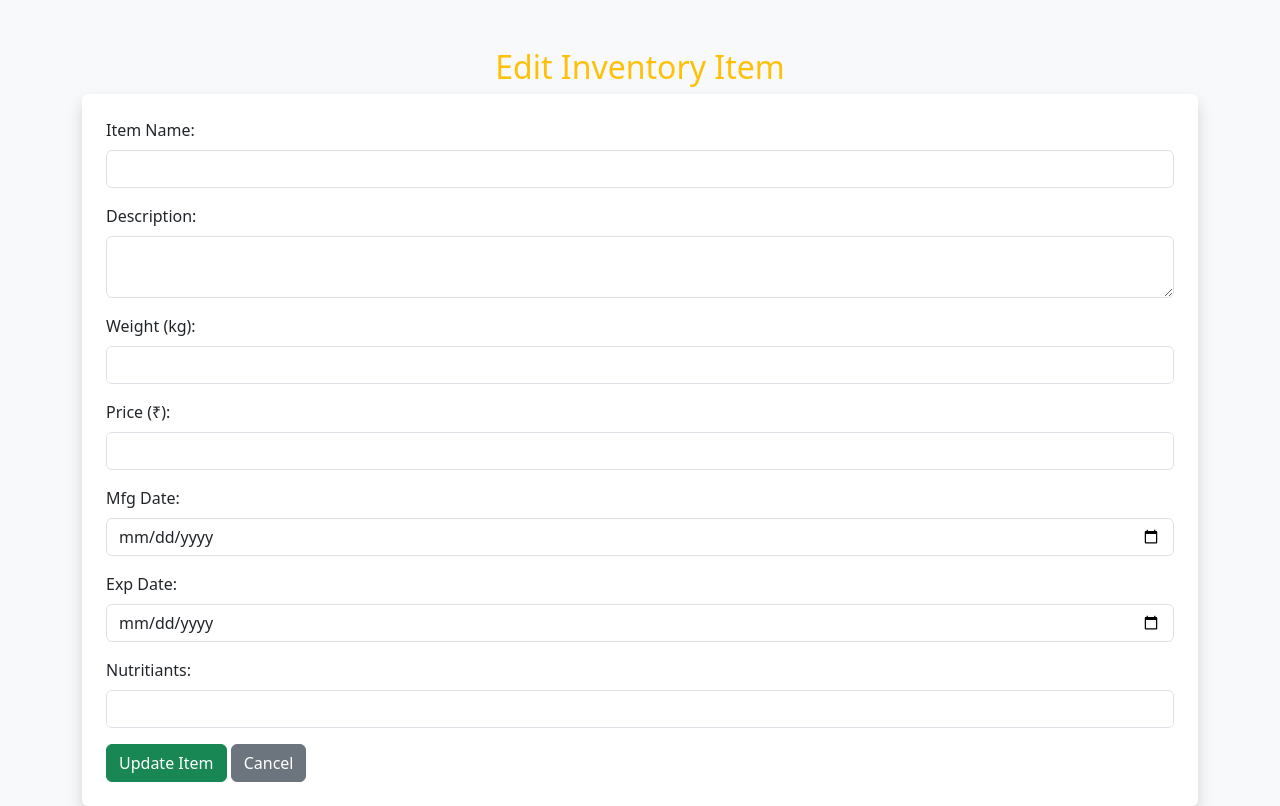
After one commit to MakMohanK/KITCHEN_INV_TRACKING, a Flask app: template templates/edit.html in a window 1280 px wide. The commit adds this page. Run offline with Flask 3, Linux system fonts and the light colour scheme; the template is opened without the code that fills it, so the values that code supplies are empty.

Commit message:
adding the edit record option

```diff
--- a/app.py
+++ b/app.py
@@ -38,5 +38,40 @@ def show_inventory():
     conn.close()
     return render_template('inventory.html', items=items)
 
+@app.route('/edit/<int:item_id>')
+def edit_item(item_id):
+    conn = get_db_connection()
+    cursor = conn.cursor(pymysql.cursors.DictCursor)
+    cursor.execute("SELECT * FROM inventory WHERE Id = %s", (item_id,))
+    item = cursor.fetchone()
+    conn.close()
+
+    if not item:
+        return "Item not found", 404
+
+    return render_template('edit.html', item=item)
+
+@app.route('/update/<int:item_id>', methods=['POST'])
+def update_item(item_id):
+    item_name = request.form['item_name']
+    description = request.form['description']
+    weight = request.form['weight']
+    price = request.form['price']
+    mfg_date = request.form['mfg_date']
+    exp_date = request.form['exp_date']
+    nutritiants = request.form['nutritiants']
+
+    conn = get_db_connection()
+    cursor = conn.cursor()
+    cursor.execute('''
+        UPDATE inventory
+        SET Item_Name=%s, Description=%s, Weight=%s, Price=%s, Mfg_Date=%s, Exp_Date=%s, Nutritiants=%s
+        WHERE Id=%s
+    ''', (item_name, description, weight, price, mfg_date, exp_date, nutritiants, item_id))
+    conn.commit()
+    conn.close()
+
+    return redirect('/inventory')
+
 if __name__ == '__main__':
     app.run(debug=True)
--- /dev/null
+++ b/templates/edit.html
@@ -0,0 +1,46 @@
+<!DOCTYPE html>
+<html lang="en">
+<head>
+    <meta charset="UTF-8">
+    <meta name="viewport" content="width=device-width, initial-scale=1.0">
+    <title>Edit Item</title>
+    <link rel="stylesheet" href="https://cdn.jsdelivr.net/npm/bootstrap@5.3.0/dist/css/bootstrap.min.css">
+</head>
+<body class="bg-light">
+    <div class="container mt-5">
+        <h2 class="text-center text-warning">Edit Inventory Item</h2>
+        <form action="/update/{{ item.Id }}" method="POST" class="shadow p-4 bg-white rounded">
+            <div class="mb-3">
+                <label class="form-label">Item Name:</label>
+                <input type="text" class="form-control" name="item_name" value="{{ item.Item_Name }}" required>
+            </div>
+            <div class="mb-3">
+                <label class="form-label">Description:</label>
+                <textarea class="form-control" name="description" required>{{ item.Description }}</textarea>
+            </div>
+            <div class="mb-3">
+                <label class="form-label">Weight (kg):</label>
+                <input type="number" class="form-control" name="weight" value="{{ item.Weight }}" required>
+            </div>
+            <div class="mb-3">
+                <label class="form-label">Price (₹):</label>
+                <input type="number" class="form-control" name="price" value="{{ item.Price }}" required>
+            </div>
+            <div class="mb-3">
+                <label class="form-label">Mfg Date:</label>
+                <input type="date" class="form-control" name="mfg_date" value="{{ item.Mfg_Date }}" required>
+            </div>
+            <div class="mb-3">
+                <label class="form-label">Exp Date:</label>
+                <input type="date" class="form-control" name="exp_date" value="{{ item.Exp_Date }}" required>
+            </div>
+            <div class="mb-3">
+                <label class="form-label">Nutritiants:</label>
+                <input type="text" class="form-control" name="nutritiants" value="{{ item.Nutritiants }}" required>
+            </div>
+            <button type="submit" class="btn btn-success">Update Item</button>
+            <a href="/inventory" class="btn btn-secondary">Cancel</a>
+        </form>
+    </div>
+</body>
+</html>
--- a/templates/inventory.html
+++ b/templates/inventory.html
@@ -20,6 +20,7 @@
                     <th>Mfg Date</th>
                     <th>Exp Date</th>
                     <th>Nutritiants</th>
+                    <th>Edit Entry</th>
                 </tr>
             </thead>
             <tbody>
@@ -33,6 +34,9 @@
                     <td>{{ item.Mfg_Date }}</td>
                     <td>{{ item.Exp_Date }}</td>
                     <td>{{ item.Nutritiants }}</td>
+                    <td>
+                        <a href="/edit/{{ item.Id }}" class="btn btn-warning btn-sm">Edit</a>
+                    </td>
                 </tr>
                 {% endfor %}
             </tbody>
```
